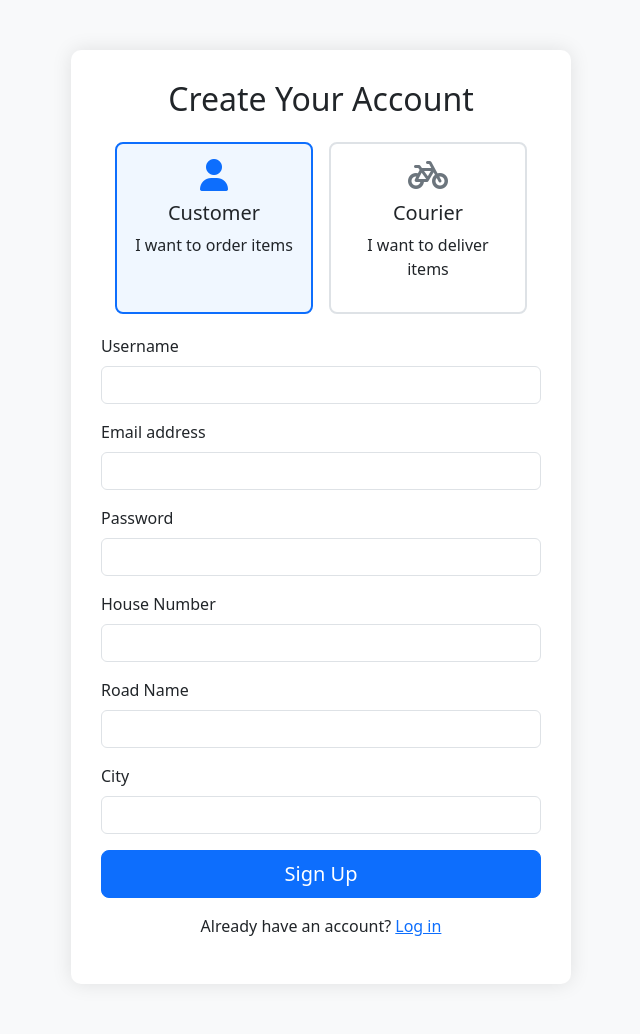
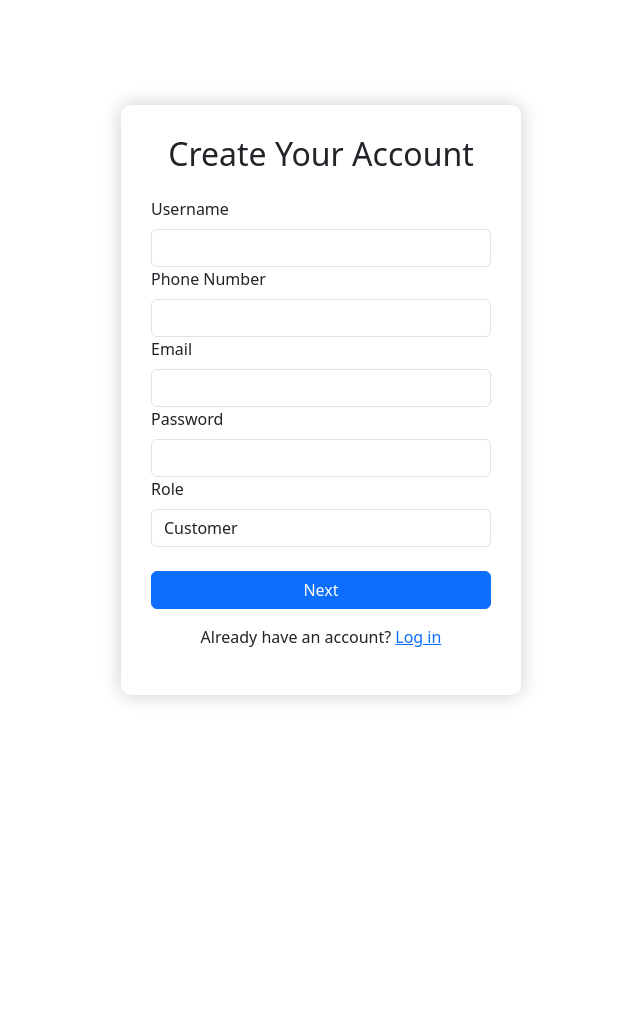
Before and after one commit to SajimRZ/Courier370, a Flask app: page /signup in a window 1280 px wide. Shown: the whole page, without its empty margins (319-959 px from the left). After the commit the page ends 702 px from the top, so only its background shows below. Run offline with Flask 3, Linux system fonts and the light colour scheme; some libraries are stand-ins or nearby versions.

Commit message:
signup done

```diff
--- a/main.py
+++ b/main.py
@@ -57,7 +57,7 @@ def login():
 
     return render_template('login.html')
 
-
+#signup page start - for user table data -
 @app.route('/signup', methods=['GET', 'POST'])
 def signup():
     if request.method == 'POST':
@@ -66,49 +66,68 @@ def signup():
         email = request.form['email']
         password = request.form['password']
         phone = request.form['phone']
-        house = request.form['house']
+        role = request.form['role']
+
+        session['signup_data'] = {
+                'name': name,
+                'email': email,
+                'password': password,
+                'phone': phone,
+                'role': role
+            }
+
+        # Redirect based on role
+        if role == 'customer':
+            return redirect(url_for('customer_signup'))
+        elif role == 'courier':
+            return redirect(url_for('courier_signup'))
+    return render_template('signup.html')
+
+#signup table next page for customer
+@app.route('/signup/customer_signup', methods=['GET', 'POST'])
+def customer_signup():
+    if request.method == 'POST':
+        #get cutomer exclusive data
+        houseNo = request.form['houseNo']
         road = request.form['road']
         city = request.form['city']
-        license = request.form['license']
-        vtype = request.form['type']
-        role = request.form['role']  # 'customer' or 'courier'
+        signup_data = session.get('signup_data', {})
 
-        # Validate inputs
-        if not all([name, email, password, role]):
+        cursor = mysql.connection.cursor(MySQLdb.cursors.DictCursor)
+        #check if all data is filled up
+        if not all([signup_data['email'], signup_data['name'], signup_data['password'], signup_data['phone'], houseNo, road, city]):
             flash('Please fill all fields', 'error')
             return redirect(url_for('signup'))
 
-        cursor = mysql.connection.cursor(MySQLdb.cursors.DictCursor)
-
         try:
-            # Check if email already exists
-            cursor.execute('SELECT email FROM user WHERE email = %s', (email,))
+            #check if email already exists or not
+            cursor.execute('SELECT email FROM user WHERE email = %s', (signup_data['email'],))
             if cursor.fetchone():
                 flash('Email already registered', 'error')
                 return redirect(url_for('signup'))
 
-            # Insert into user table (common fields)
+            # Insert into user table
             cursor.execute('SELECT max(UID) as count FROM user')
             next_id = int(cursor.fetchone()['count']) + 1
-            cursor.execute('''
-                INSERT INTO user (UID, email, name, password, phone)
-                VALUES (%s, %s, %s, %s)
-            ''', (next_id, email, name, password, phone))
 
-            # Insert into role-specific table
-            if role == 'customer':
-                cursor.execute('''
-                    INSERT INTO customer (UID, houseNo, road, city)
-                    VALUES (%s, %s, %s, %s)
-                ''', (next_id, house, road, city))
-            elif role == 'courier':
-                cursor.execute('''
-                    INSERT INTO courier (UID, name, city, licenseNo, type)
-                    VALUES (%s, %s, %s)
-                ''', (next_id, name, city, license, vtype))
+            cursor.execute('SELECT AdminID from admin')
+            admin_num = cursor.fetchall()
+            cursor.execute('SELECT count(*) as count from admin')
+            admin_count = cursor.fetchone()['count']
+
+            id_num = int((next_id-1)%admin_count)+1
+            admin_id = admin_num[id_num-1]['AdminID']
+            admin_id = int(admin_id)
+
+
+
+            cursor.execute('INSERT INTO user (UID, email, name, password, phone, AdminID) VALUES (%s, %s, %s, %s, %s, %s)', (next_id, signup_data['email'], signup_data['name'], signup_data['password'], signup_data['phone'], admin_id))
+            #insert into customer table
+            cursor.execute('INSERT INTO customer (UID, houseNo, road, city) VALUES (%s, %s, %s, %s)', (next_id, houseNo, city, road))
 
             mysql.connection.commit()
-            flash('Registration successful! Please login', 'success')
+            #if all good go back to login page
+            flash('Customer registration successful!', 'success')
             return redirect(url_for('login'))
 
         except Exception as e:
@@ -119,7 +138,60 @@ def signup():
         finally:
             cursor.close()
 
-    return render_template('signup.html')
+    return render_template('customer_signup.html')
+
+#signup table next page for courier
+@app.route('/courier_signup', methods=['GET', 'POST'])
+def courier_signup():
+    if request.method == 'POST':
+        #get courier exclusive data
+        licenseNo = request.form['licenseNo']
+        type = request.form['type']
+        city = request.form['city']
+        signup_data = session.get('signup_data', {})
+
+        cursor = mysql.connection.cursor(MySQLdb.cursors.DictCursor)
+
+        #check if all data is filled up
+        if not all([signup_data['email'], signup_data['name'], signup_data['password'], signup_data['phone'], licenseNo, type, city]):
+            flash('Please fill all fields', 'error')
+            return redirect(url_for('signup'))
+
+        try:
+            #check if email already exists or not
+            cursor.execute('SELECT email FROM user WHERE email = %s', (signup_data['email'],))
+            if cursor.fetchone():
+                flash('Email already registered', 'error')
+                return redirect(url_for('signup'))
+
+            # Insert into user table
+            cursor.execute('SELECT max(UID) as count FROM user')
+            next_id = int(cursor.fetchone()['count']) + 1
+            cursor.execute('SELECT AdminID from admin')
+            admin_num = cursor.fetchall()
+            cursor.execute('SELECT count(*) as count from admin')
+            admin_count = cursor.fetchone()['count']
+
+            id_num = int((next_id-1)%admin_count)+1
+            admin_id = admin_num[id_num-1]['AdminID']
+            admin_id = int(admin_id)
+
+
+            cursor.execute('INSERT INTO user (UID, email, name, password, phone, AdminID) VALUES (%s, %s, %s, %s, %s, %s)', (next_id, signup_data['email'], signup_data['name'], signup_data['password'], signup_data['phone'], admin_id))
+            #insert into courier table
+            cursor.execute('INSERT INTO courier (UID, name, city, licenseNo, type) VALUES (%s, %s, %s, %s, %s)', (next_id, signup_data['name'], city, licenseNo, type))
+
+            mysql.connection.commit()
+            #if all good go back to login page
+            flash('Customer registration successful!', 'success')
+            return redirect(url_for('login'))
+
+
+
+        finally:
+            cursor.close()
+
+    return render_template('courier_signup.html')
 
 #Admin Dashboard
 @app.route('/admin_dashboard', methods = ['GET', 'POST'])
--- a/templates/signup.html
+++ b/templates/signup.html
@@ -8,126 +8,65 @@
     <link rel="stylesheet" href="https://cdnjs.cloudflare.com/ajax/libs/font-awesome/6.4.0/css/all.min.css">
     <style>
         body {
-            background-color: #f8f9fa;
+            background-color: linear-gradient(to bottom right, #cbd4df, #5dc962);;
+            height: 100vh;
+            display: flex;
+            align-items: center;
         }
         .signup-container {
-            max-width: 500px;
-            margin: 50px auto;
+            max-width: 400px;
+            width: 100%;
             padding: 30px;
-            background: white;
+            background-color: white;
             border-radius: 10px;
-            box-shadow: 0 0 20px rgba(0, 0, 0, 0.1);
-        }
-        .role-selector {
-            display: flex;
-            justify-content: center;
-            margin: 20px 0;
-        }
-        .role-option {
-            width: 45%;
-            padding: 15px;
-            text-align: center;
-            border: 2px solid #dee2e6;
-            border-radius: 8px;
-            cursor: pointer;
-            transition: all 0.3s;
-        }
-        .role-option:hover {
-            border-color: #adb5bd;
-        }
-        .role-option.active {
-            border-color: #0d6efd;
-            background-color: #f0f7ff;
-        }
-        .role-option i {
-            font-size: 2rem;
-            margin-bottom: 10px;
-            color: #6c757d;
-        }
-        .role-option.active i {
-            color: #0d6efd;
-        }
-        .hidden {
-            display: none;
+            box-shadow: 0 0 20px rgba(0, 0, 0, 0.2);
         }
     </style>
 </head>
 <body>
-    <div class="container">
+    <div class="container d-flex justify-content-center">
         <div class="signup-container">
             <h2 class="text-center mb-4">Create Your Account</h2>
 
-            <form action="/signup" method="POST">
-                <!-- Hidden role input -->
-                <input type="hidden" name="role" id="selectedRole" value="customer">
+            {% with messages = get_flashed_messages(with_categories=true) %}
+                {% if messages %}
+                    {% for category, message in messages %}
+                        <div class="alert alert-{{ category }} alert-dismissible fade show" role="alert">
+                            {{ message }}
+                            <button type="button" class="btn-close" data-bs-dismiss="alert" aria-label="Close"></button>
+                        </div>
+                    {% endfor %}
+                {% endif %}
+            {% endwith %}
 
-                <!-- Role Selector -->
-                <div class="role-selector">
-                    <div class="role-option active" onclick="selectRole('customer')">
-                        <i class="fas fa-user"></i>
-                        <h5>Customer</h5>
-                        <p>I want to order items</p>
-                    </div>
-                    <div class="role-option ms-3" onclick="selectRole('courier')">
-                        <i class="fas fa-bicycle"></i>
-                        <h5>Courier</h5>
-                        <p>I want to deliver items</p>
-                    </div>
+            <form action="{{ url_for('signup') }}" method="POST">
+
+                <div class="col-mb-4">
+                    <label for="name" class="form-label">Username</label>
+                    <input type="name" class="form-control" id="name" name="name" required>
                 </div>
-
-                <!-- Common Fields -->
-                <div class="mb-3">
-                    <label for="name" class="form-label">Username</label>
-                    <input type="text" class="form-control" id="name" name="name" required>
+                <div class="col-mb-4">
+                    <label for="phone" class="form-label">Phone Number</label>
+                    <input type="phone" class="form-control" id="phone" name="phone" required>
                 </div>
-
-                <div class="mb-3">
-                    <label for="email" class="form-label">Email address</label>
+                <div class="col-mb-4">
+                    <label for="email" class="form-label">Email</label>
                     <input type="email" class="form-control" id="email" name="email" required>
                 </div>
-
-                <div class="mb-3">
+                <div class="col-mb-4">
                     <label for="password" class="form-label">Password</label>
                     <input type="password" class="form-control" id="password" name="password" required>
                 </div>
-
-                <!-- Customer Specific Fields (shown by default) -->
-                <div id="customerFields">
-                    <div class="mb-3">
-                        <label for="house" class="form-label">House Number</label>
-                        <input class="form-control" id="house" name="house" required>
-                    </div>
-                    <div class="mb-3">
-                        <label for="road" class="form-label">Road Name</label>
-                        <input class="form-control" id="road" name="road" required>
-                    </div>
-                    <div class="mb-3">
-                        <label for="city" class="form-label">City</label>
-                        <input class="form-control" id="city" name="city" required>
-                    </div>
+                <div class="col-mb-4 mb-4">
+                    <label for="role" class="form-label">Role</label>
+                    <select type="role" class="form-control" id="role" name="role" required>
+                        <option value= "customer" >Customer</option>
+                        <option value= "courier" >Courier</option>
+                    </select>
                 </div>
 
-                <!-- Courier Specific Fields (hidden by default) -->
-                <div id="courierFields" class="hidden">
-                    <div class="mb-3">
-                        <label for="vehicle" class="form-label">Vehicle Type</label>
-                        <select class="form-select" id="vtype" name="vehicle">
-                            <option value="bicycle">Truck</option>
-                            <option value="motorcycle">Motorcycle</option>
-                        </select>
-                    </div>
-                    <div class="mb-3">
-                        <label for="license" class="form-label">License Number</label>
-                        <input type="text" class="form-control" id="license" name="license" required>
-                    </div>
-                    <div class="mb-3">
-                        <label for="license" class="form-label">City</label>
-                        <input type="text" class="form-control" id="city" name="city" required>
-                    </div>
-                </div>
-
-                <div class="d-grid gap-2">
-                    <button type="submit" class="btn btn-primary btn-lg">Sign Up</button>
+                <div class="col-12">
+                    <button type="submit" class="btn btn-primary w-100">Next</button>
                 </div>
 
                 <div class="text-center mt-3">
@@ -138,26 +77,5 @@
     </div>
 
     <script src="https://cdn.jsdelivr.net/npm/bootstrap@5.3.0/dist/js/bootstrap.bundle.min.js"></script>
-    <script>
-        function selectRole(role) {
-            // Update hidden input
-            document.getElementById('selectedRole').value = role;
-
-            // Update UI
-            document.querySelectorAll('.role-option').forEach(opt => {
-                opt.classList.remove('active');
-            });
-            event.currentTarget.classList.add('active');
-
-            // Show/hide role-specific fields
-            if (role === 'customer') {
-                document.getElementById('customerFields').classList.remove('hidden');
-                document.getElementById('courierFields').classList.add('hidden');
-            } else {
-                document.getElementById('customerFields').classList.add('hidden');
-                document.getElementById('courierFields').classList.remove('hidden');
-            }
-        }
-    </script>
 </body>
 </html>
```
Also changed, not shown: templates/courier_signup.html (added, +60 -0 lines), templates/customer_signup.html (added, +56 -0 lines).
